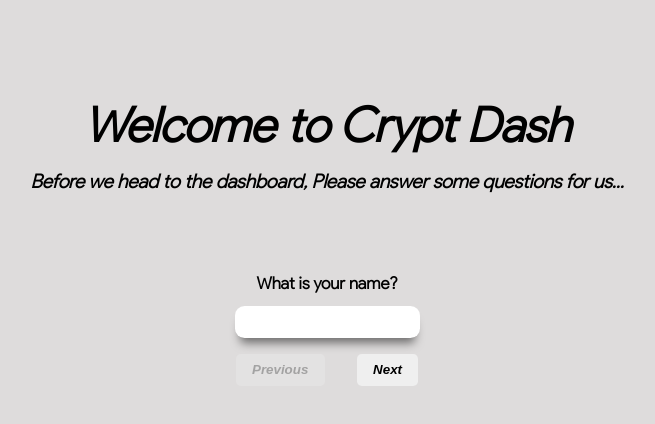
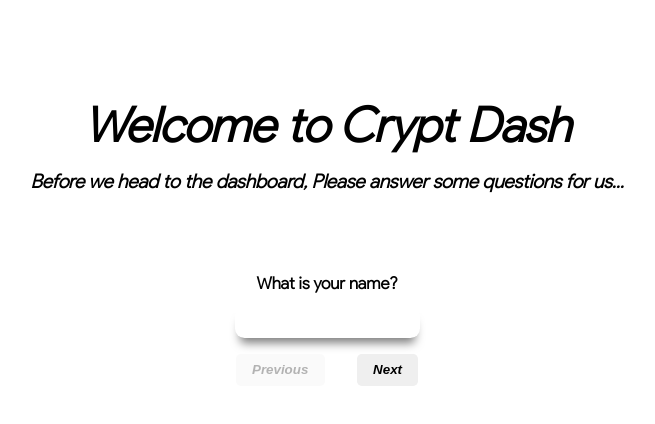
Before and after one commit to victorobiora/crypt-dash, a React (Create React App) app: page / in a window 1280 px wide. Shown: the top 424 px of the page, without its empty margins (313-968 px from the left). Built offline with nearby package versions, Linux system fonts and the light colour scheme.

Commit message:
color bg for login changed

```diff
--- a/src/components/Login/LoginComponent.module.css
+++ b/src/components/Login/LoginComponent.module.css
@@ -2,7 +2,7 @@
 text-align: center;
 padding: 5rem;
 padding-top: 6rem;
-background:  rgba(208, 205, 205, 0.7);
+background:  white;
 
 }
 
@@ -13,8 +13,11 @@ background:  rgba(208, 205, 205, 0.7);
     border-radius: 0.3rem;
     border-color: transparent;
     cursor: pointer;
+
     font-style: italic;
 }
+
+
 
 
 .introText {
```
